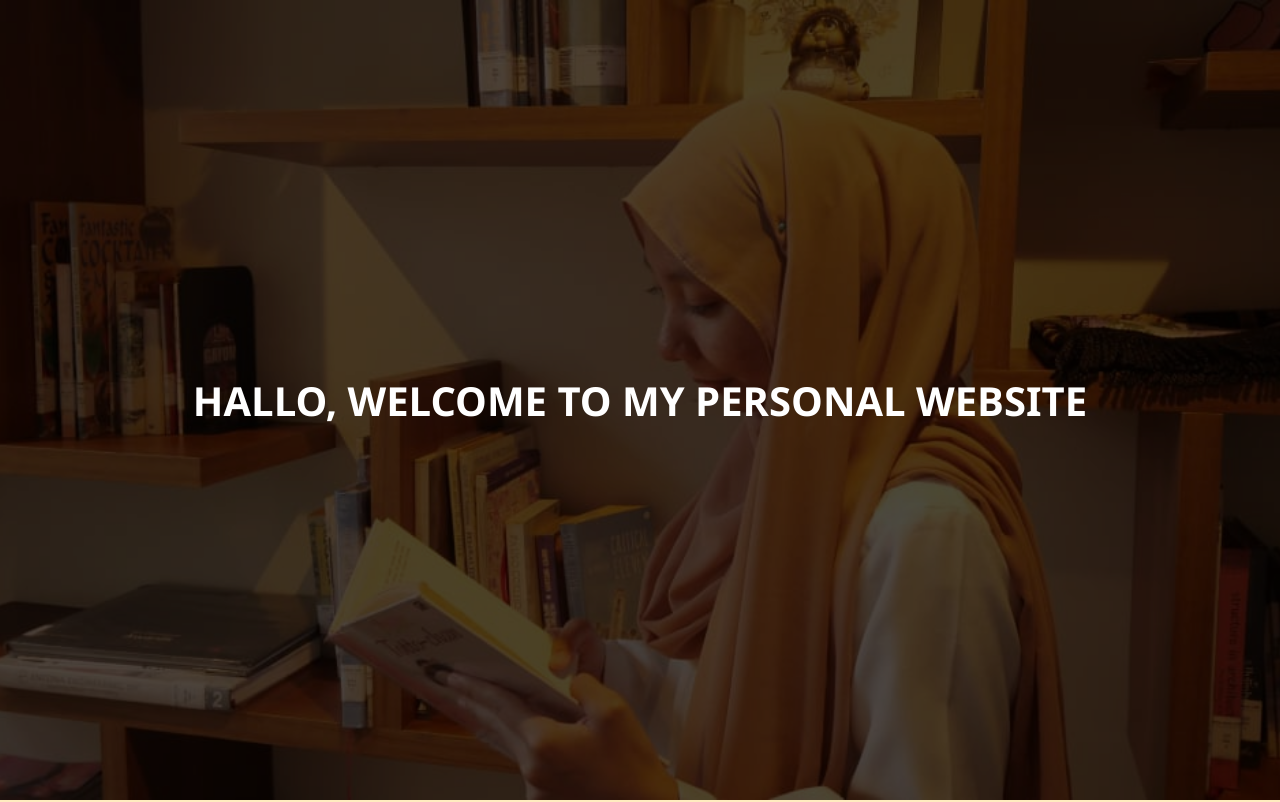
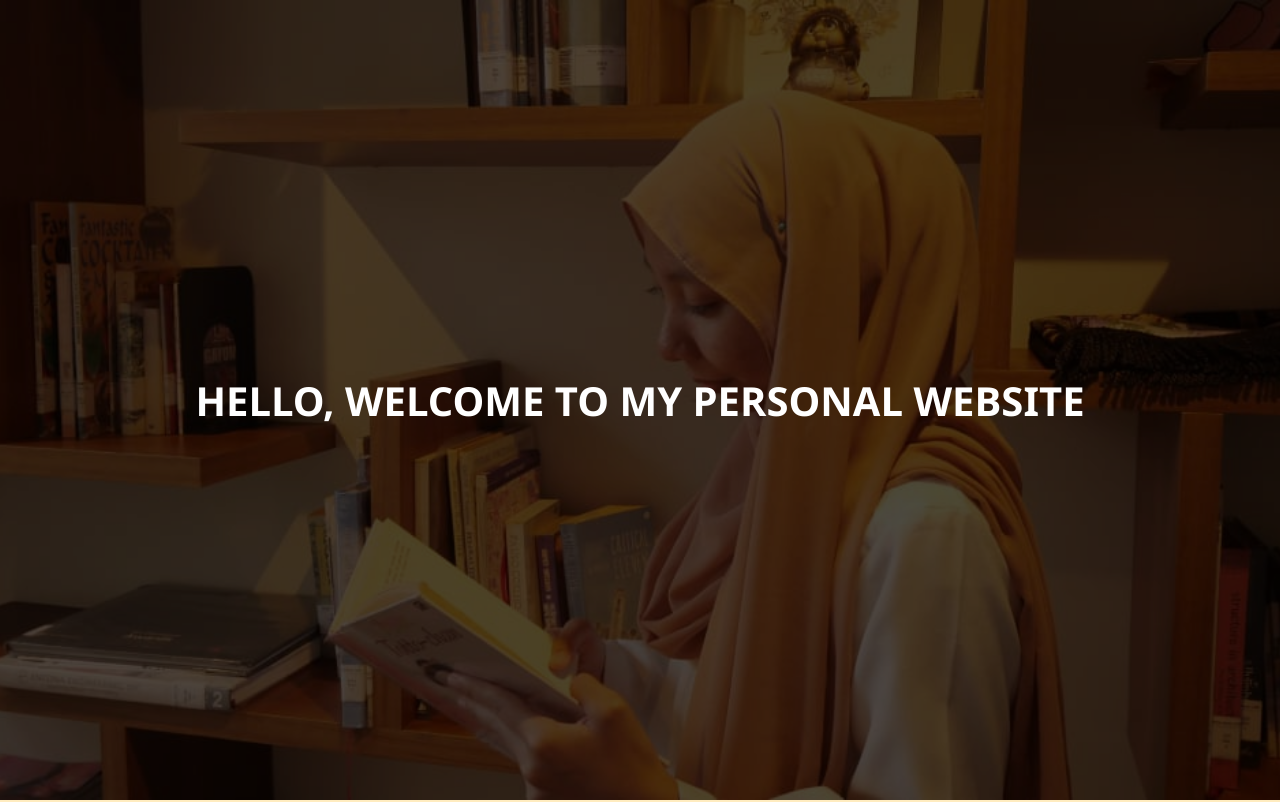
Before and after one commit to juliarhm/Personal-Website, a plain HTML site: page index.html in a window 1280 px wide. Shown: the top 802 px of the page. Drawn offline with Linux system fonts and the light colour scheme.

Commit message:
Update index.html

```diff
--- a/index.html
+++ b/index.html
@@ -12,7 +12,7 @@
      <section id="hero">
         <div class="hero container">
             <div>
-                <h1>HALLO, WELCOME TO MY PERSONAL WEBSITE</h1>
+                <h1>HELLO, WELCOME TO MY PERSONAL WEBSITE</h1>
             </div>
         </div>
      </section>
```
